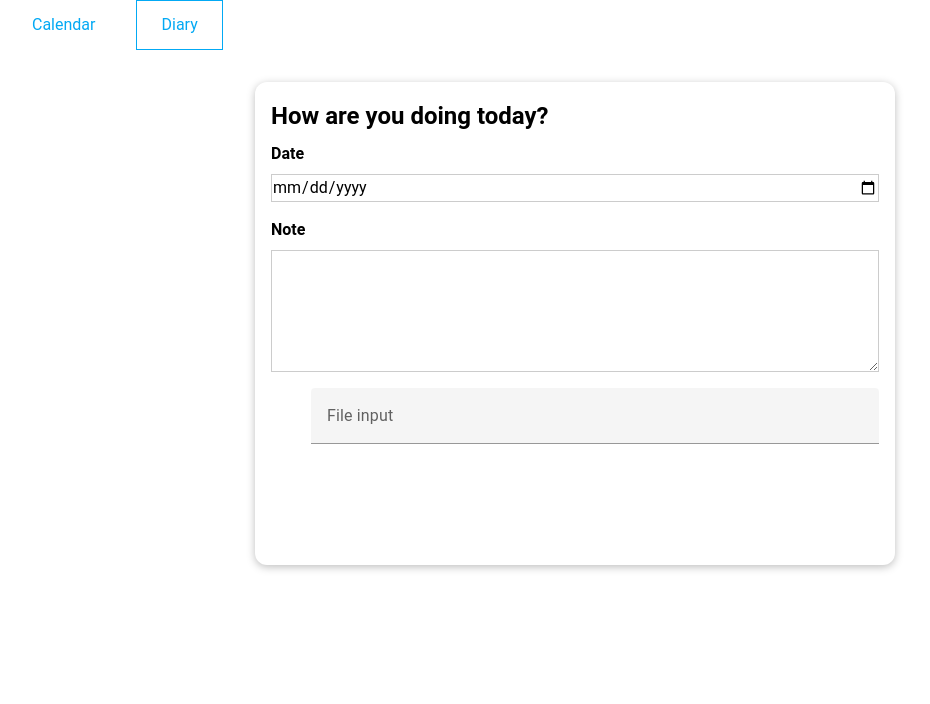
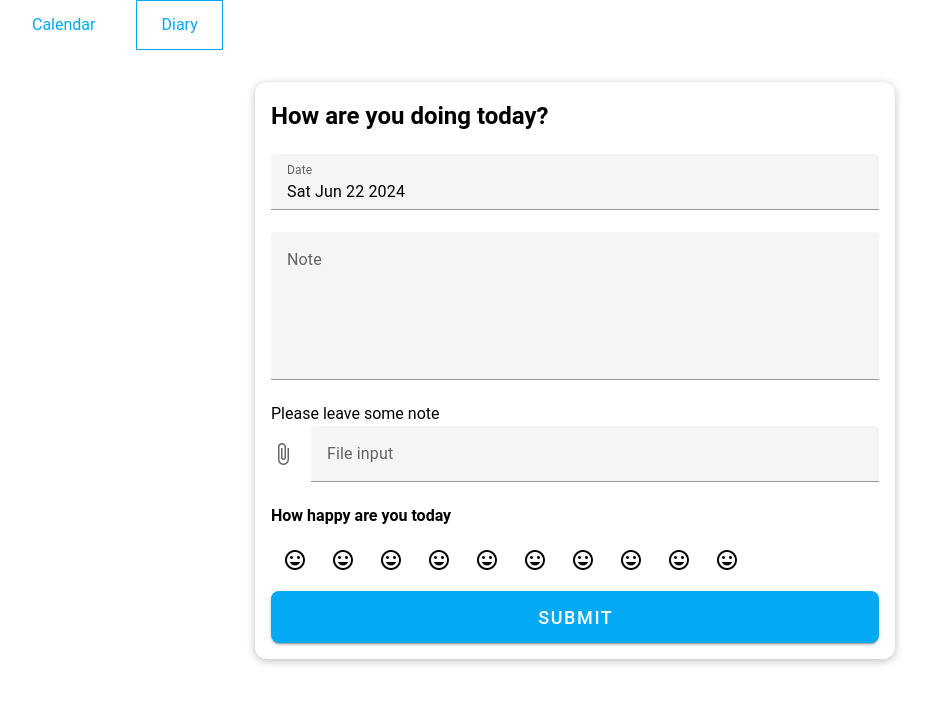
Before and after one commit to ianfengfb/calendar, a Vue app: page /diary in a window 1280 px wide. Shown: the top 704 px of the page, without its empty margins (65-995 px from the left). Built offline with nearby package versions, Linux system fonts and the light colour scheme.

Commit message:
Apply vuetify and finish diary form

```diff
--- a/package.json
+++ b/package.json
@@ -9,11 +9,13 @@
     "preview": "vite preview"
   },
   "dependencies": {
+    "@mdi/font": "^7.4.47",
     "vue": "^3.4.29",
     "vue-router": "^4.3.3",
     "vuetify": "^3.6.10"
   },
   "devDependencies": {
+    "@fortawesome/fontawesome-free": "^6.5.2",
     "@vitejs/plugin-vue": "^5.0.5",
     "vite": "^5.3.1",
     "vite-plugin-vue-devtools": "^7.3.1"
--- a/src/components/UI/BaseCard.vue
+++ b/src/components/UI/BaseCard.vue
@@ -10,6 +10,11 @@
         box-shadow: 0 2px 8px rgba(0, 0, 0, 0.26);
         padding: 1rem;
         margin: 2rem auto;
-        max-width: 40rem;
+        width: 50%;
+    }
+    @media screen and (max-width: 768px) {
+        .card {
+            width: 95%;
+        }
     }
 </style>
--- a/src/components/diary/NewDiaryForm.vue
+++ b/src/components/diary/NewDiaryForm.vue
@@ -1,96 +1,113 @@
 <template>
-    <form>
-        <div class="form-control">
-            <label for="date">Date</label>
-            <input type="date" id="date"/>
-            <!-- <p v-if="!firstName.isValid">Firstname must not be empty.</p> -->
-        </div>
-        <div class="form-control">
-            <label for="note">Note</label>
-            <textarea id="note" rows="5"></textarea>
-            <!-- <p v-if="!firstName.isValid">Firstname must not be empty.</p> -->
-        </div>
+    <v-text-field
+        label="Date"
+        class="mt-5"
+        v-model="date"
+        readonly
+        @click="toggleDatePicker"
+    ></v-text-field>
+    <v-date-picker
+        v-if="showDatePicker"
+        v-model="datePickerValue"
+        @update:modelValue="selectDate"
+    ></v-date-picker>
+    <v-textarea
+        label="Note"
+        v-model.trim="note"
+        variant="filled"
+        @blur="validatingForm"
+        auto-grow
+    ></v-textarea>
+    <p class="text-danger">Please leave some note</p>
     <v-file-input
         accept="image/*"
         label="File input"
     ></v-file-input>
-        <div class="">
+    <div class="form-control">
+        <label>How happy are you today</label>
         <v-rating
             v-model="rating"
+            empty-icon="mdi-emoticon-outline"
+            full-icon="mdi-emoticon-wink"
+            length=10
             hover
+            :density="isLargeScreen ? 'default' : 'compact'"
         ></v-rating>
     </div>
-        <v-icon
-      color="green-darken-2"
-      icon="mdi-domain"
-      size="large"
-    ></v-icon>
-    </form>
+    <v-btn
+        rounded="lg"
+        size="x-large"
+        block
+        color="primary"
+        @click="saveDiary"
+    >Submit</v-btn>
 </template>
 
 <script>
     export default {
         data() {
             return {
-                rating: 0
+                datePickerValue: new Date(),
+                showDatePicker: false,
+                note: '',
+                file: '',
+                rating: 0,
+                isLargeScreen: true,
+                isNoteValid: true,
+                isRatingValid: true
+            }
+        },
+        methods: {
+            toggleDatePicker() {
+                this.showDatePicker = !this.showDatePicker;
+            },
+            selectDate() {
+                this.showDatePicker = false;
+            },
+            handleResize() {
+                this.isLargeScreen = window.innerWidth >= 768;
+            },
+            validatingForm() {
+                if (this.note === '') {
+                    this.isNoteValid = false;
+                } else {
+                    this.isNoteValid = true;
+                }
+                if (this.rating === 0) {
+                    this.isRatingValid = false;
+                } else {
+                    this.isRatingValid = true;
+                }
+            },
+            saveDiary() {
+                this.validatingForm();
+                if (this.isNoteValid && this.isRatingValid) {
+                    console.log('Note:', this.note);
+                    console.log('File:', this.file);
+                    console.log('Rating:', this.rating);
+                    console.log('Date:', this.date);
                 }
             }
+        },
+        computed: {
+            date() {
+                return this.datePickerValue.toDateString();
+            }
+        },
+        mounted() {
+            window.addEventListener('resize', this.handleResize);
+            this.isLargeScreen = window.innerWidth >= 768;
+        },
+        beforeDestroy() {
+            window.removeEventListener('resize', this.handleResize);
+        },
     }
 </script>
 
 <style scoped>
-    .form-control {
-    margin: 0.5rem 0 1rem 0;
-    }
-
     label {
     font-weight: bold;
     display: block;
     margin-bottom: 0.5rem;
     }
-
-    input[type='checkbox'] + label {
-    font-weight: normal;
-    display: inline;
-    margin: 0 0 0 0.5rem;
-    }
-
-    input,
-    textarea {
-    display: block;
-    width: 100%;
-    border: 1px solid #ccc;
-    font: inherit;
-    }
-
-    input:focus,
-    textarea:focus {
-    background-color: #f0e6fd;
-    outline: none;
-    border-color: #3d008d;
-    }
-
-    input[type='checkbox'] {
-    display: inline;
-    width: auto;
-    border: none;
-    }
-
-    input[type='checkbox']:focus {
-    outline: #3d008d solid 1px;
-    }
-
-    h3 {
-    margin: 0.5rem 0;
-    font-size: 1rem;
-    }
-
-    .invalid label {
-    color: red;
-    }
-
-    .invalid input,
-    .invalid textarea {
-    border: 1px solid red;
-    }
 </style>
--- a/src/main.js
+++ b/src/main.js
@@ -2,6 +2,8 @@
 import App from './App.vue';
 import router from './router';
 import 'vuetify/styles';
+import "@mdi/font/css/materialdesignicons.css";
+import "@fortawesome/fontawesome-free/css/all.css";
 import { createVuetify } from 'vuetify';
 import * as components from 'vuetify/components';
 import * as directives from 'vuetify/directives';
@@ -11,6 +13,17 @@
 const vuetify = createVuetify({
     components,
     directives,
+    theme: {
+        themes: {
+            light: {
+            dark: false,
+            colors: {
+                primary: '#03a9f4',
+                secondary: '#424242',
+            }
+            },
+        },
+    },
 })
 
 const app = createApp(App);
```
Also changed, not shown: 1 other file (tests, documents, lock files or other folders). Lines whose indentation alone changed are shown as unchanged.
